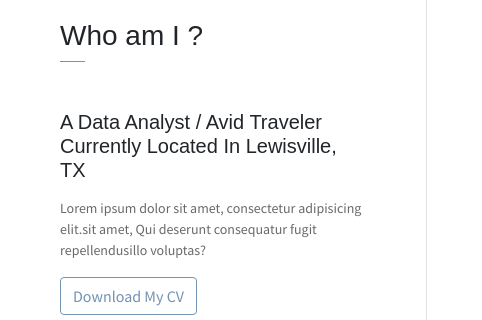
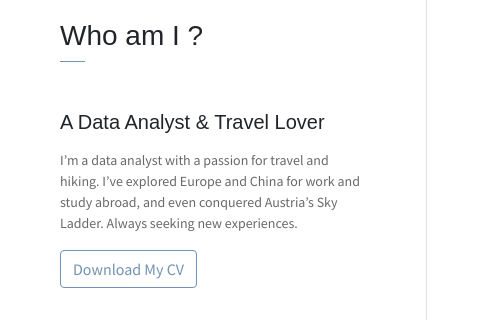
Before and after one commit to darbyshepard/darbyshepard.github.io, a website: page index.html in a window 1280 px wide. Shown: the part 758-1078 px from the top of the page, 0-482 px from the left. Drawn offline with Linux system fonts and the light colour scheme; some packages are replaced by stand-ins of ours; some icons are missing.

Commit message:
Update index.html

```diff
--- a/index.html
+++ b/index.html
@@ -74,8 +74,8 @@
             <div class="col-lg-4 about-card">
                 <h3 class="font-weight-light">Who am I ?</h3>
                 <span class="line mb-5"></span>
-                <h5 class="mb-3">A Data Analyst / Avid Traveler Currently Located In Lewisville, TX</h5>
-                <p class="mt-20">Lorem ipsum dolor sit amet, consectetur adipisicing elit.sit amet, Qui deserunt consequatur fugit repellendusillo voluptas?</p>
+                <h5 class="mb-3">A Data Analyst & Travel Lover</h5>
+                <p class="mt-20">I’m a data analyst with a passion for travel and hiking. I’ve explored Europe and China for work and study abroad, and even conquered Austria’s Sky Ladder. Always seeking new experiences.</p>
                 <button class="btn btn-outline-danger"><i class="icon-down-circled2 "></i>Download My CV</button>
             </div>
             <div class="col-lg-4 about-card">
```
